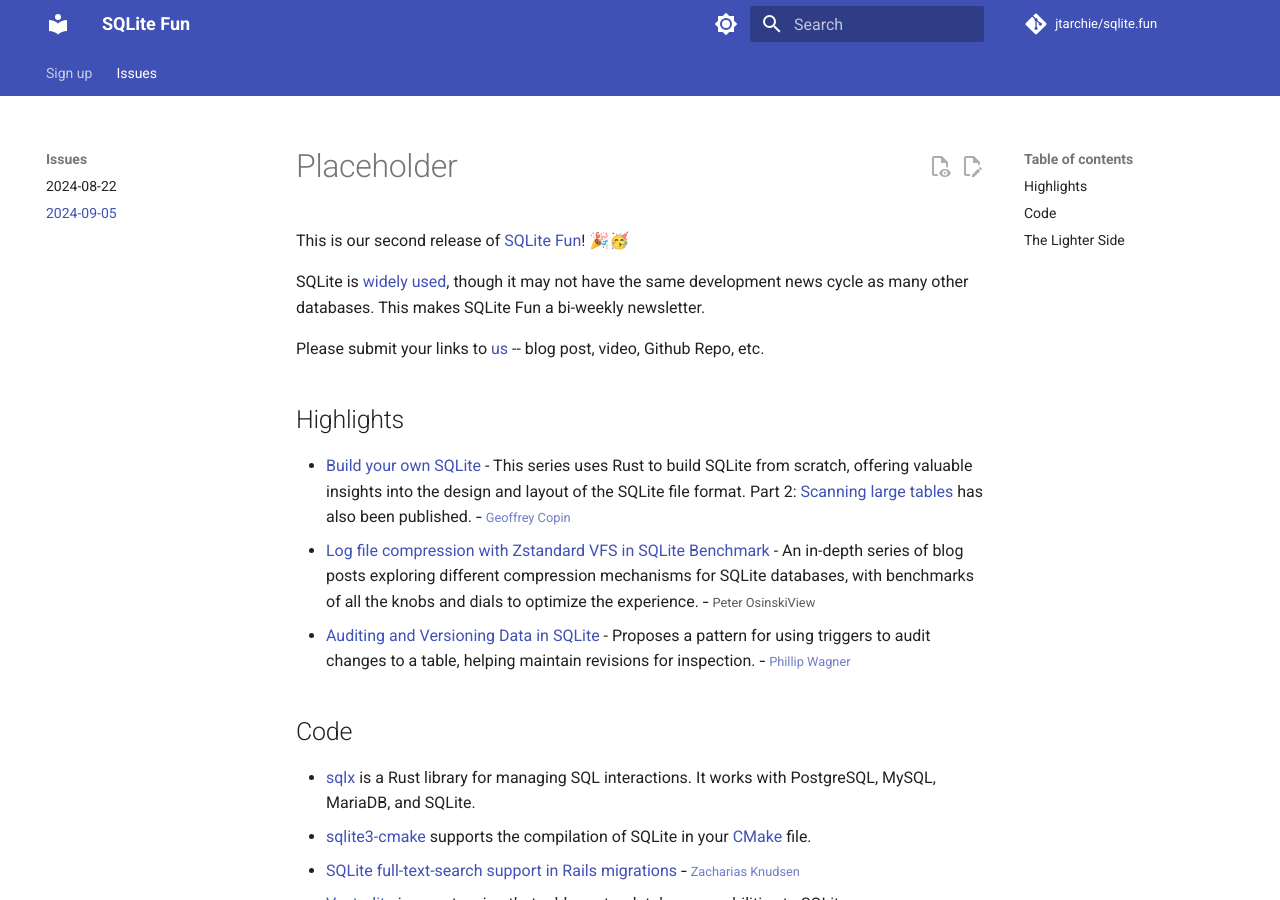
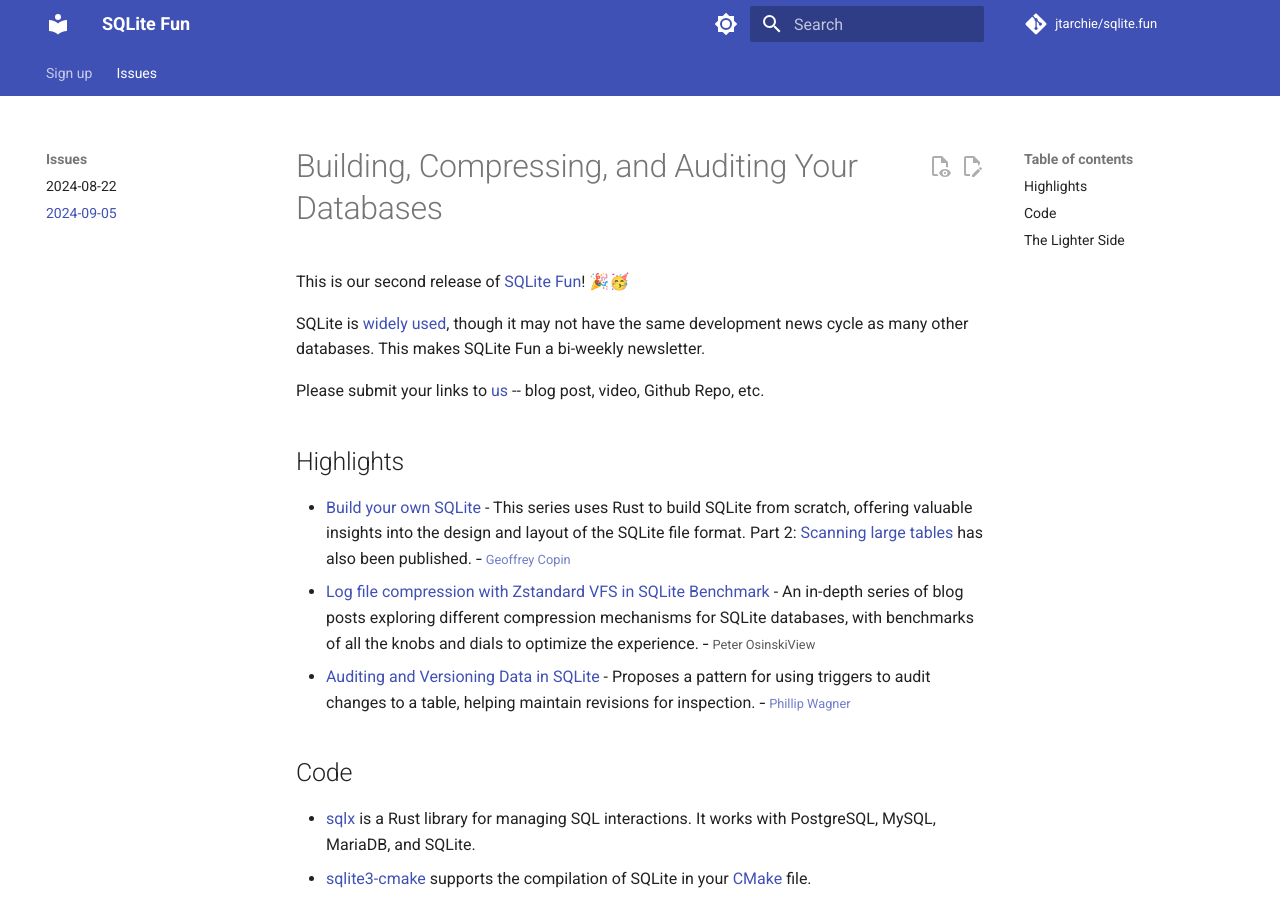
Before and after one commit to jtarchie/sqlite.fun, an MkDocs documentation site: the page built from docs/issues/2024-09-05.md, in a window 1280 px wide and 900 px high. Built offline with MkDocs 1.6.1 and Material for MkDocs 9.7.7, drawn with Linux system fonts in a browser that asks for light colours; comment, search, counter and statistics services are not loaded.

Commit message:
add title

```diff
--- a/docs/issues/2024-09-05.md
+++ b/docs/issues/2024-09-05.md
@@ -2,7 +2,7 @@
 title: 2024-09-05
 ---
 
-# Placeholder
+# Building, Compressing, and Auditing Your Databases
 
 This is our second release of [SQLite Fun](https://sqlite.fun)! 🎉🥳
 
```
